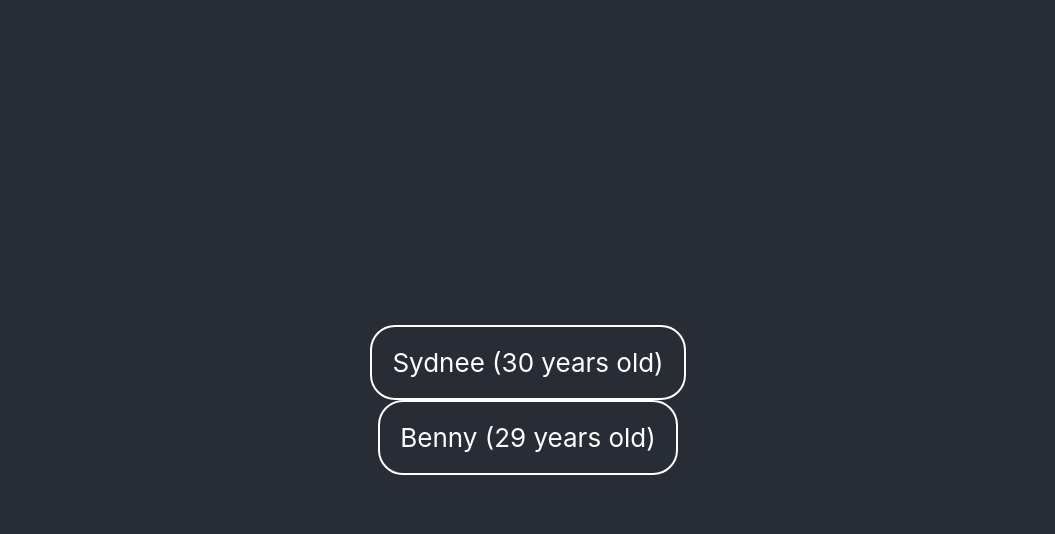
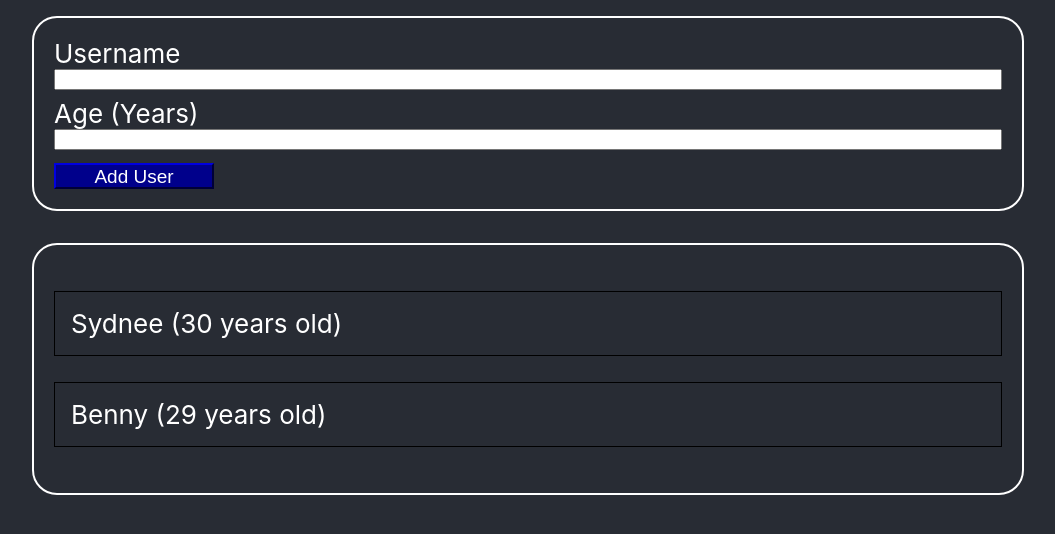
Before and after one commit to svwoodhouse/UserSampleProject, a React (Create React App) app: page / in a window 1280 px wide. Shown: the top 534 px of the page, without its empty margins (112-1167 px from the left). Built offline with nearby package versions, Linux system fonts and the light colour scheme.

Commit message:
Added user form component

```diff
--- a/src/App.css
+++ b/src/App.css
@@ -3,8 +3,12 @@
   min-height: 100vh;
   display: flex;
   flex-direction: column;
-  align-items: center;
-  justify-content: center;
   font-size: calc(10px + 2vmin);
   color: white;
 }
+
+p
+{
+  border: 1px solid black;
+  padding: 1rem;
+}
--- a/src/App.js
+++ b/src/App.js
@@ -1,22 +1,37 @@
 import './App.css';
 import Card from './component/Card'
+import UserForm from './component/UserForm'
+import { useState } from 'react'
+
 const TEST_DATA = [{
   name: 'Sydnee',
-  age: 30
+  age: 30,
+  id: 1
 },
 {
   name: 'Benny',
-  age: 29
+  age: 29,
+  id: 2
 }]
 
 function App() {
+  const [userData, setUserData] = useState(TEST_DATA)
+  const handleUserData = (userName, userAge, id) => {
+    setUserData((prevData)=> [...prevData,{name: userName, age: userAge, id: id}])
+  }
+
   return (
     <div className="App">
+      <Card>
+        <UserForm showUserData={handleUserData}/>
+        </Card>
+      <Card>
       {
-        TEST_DATA.map((person) => {
-          return <Card>{person.name + ' (' + person.age + ' years old)'}</Card>
+        userData.map((person) => {
+          return <p key={person.id}>{person.name + ' (' + person.age + ' years old)'}</p>
         })
       }
+      </Card>
     </div>
   );
 }
--- a/src/component/Card.module.css
+++ b/src/component/Card.module.css
@@ -2,4 +2,5 @@
     border-radius: 25px;
     border: 2px solid white;
     padding: 20px;
+    margin: 1rem 9rem
 }
--- /dev/null
+++ b/src/component/UserForm.js
@@ -0,0 +1,29 @@
+import { useState } from 'react'
+import styles from './UserForm.module.css'
+const UserForm = (props) => {
+    const [userName, setUserName] = useState('')
+    const [userAge, setUserAge] = useState(0)
+
+    const clickHandler = (event) => {
+        event.preventDefault()
+        props.showUserData(userName, userAge, Math.random(0, 100))
+        setUserAge(0)
+        setUserName('')
+    }
+
+    return (
+        <form>
+            <div className={styles.userInput}>
+                <label>Username</label>
+                <input type="text" id="username" name="username" onChange={(event)=> {setUserName(event.target.value)}}></input>
+            </div>
+            <div className={styles.userInput}>
+                <label>Age (Years)</label>
+                <input type="text" id="years" name="years" onChange={(event)=> {setUserAge(event.target.value)}}></input>
+            </div>
+                <button type="submit" className={styles.button} onClick={clickHandler}>Add User</button>
+        </form>
+    )
+}
+
+export default UserForm
--- /dev/null
+++ b/src/component/UserForm.module.css
@@ -0,0 +1,14 @@
+.userInput {
+    display: flex;
+    flex-direction: column;
+    margin-bottom: 0.5rem;
+}
+
+.button {
+    background: darkblue;
+    color: white;
+    border-color: darkblue;
+    height: calc(10px + 2vmin);
+    width: 10rem;
+    font-size: calc(3px + 2vmin);
+}
```
